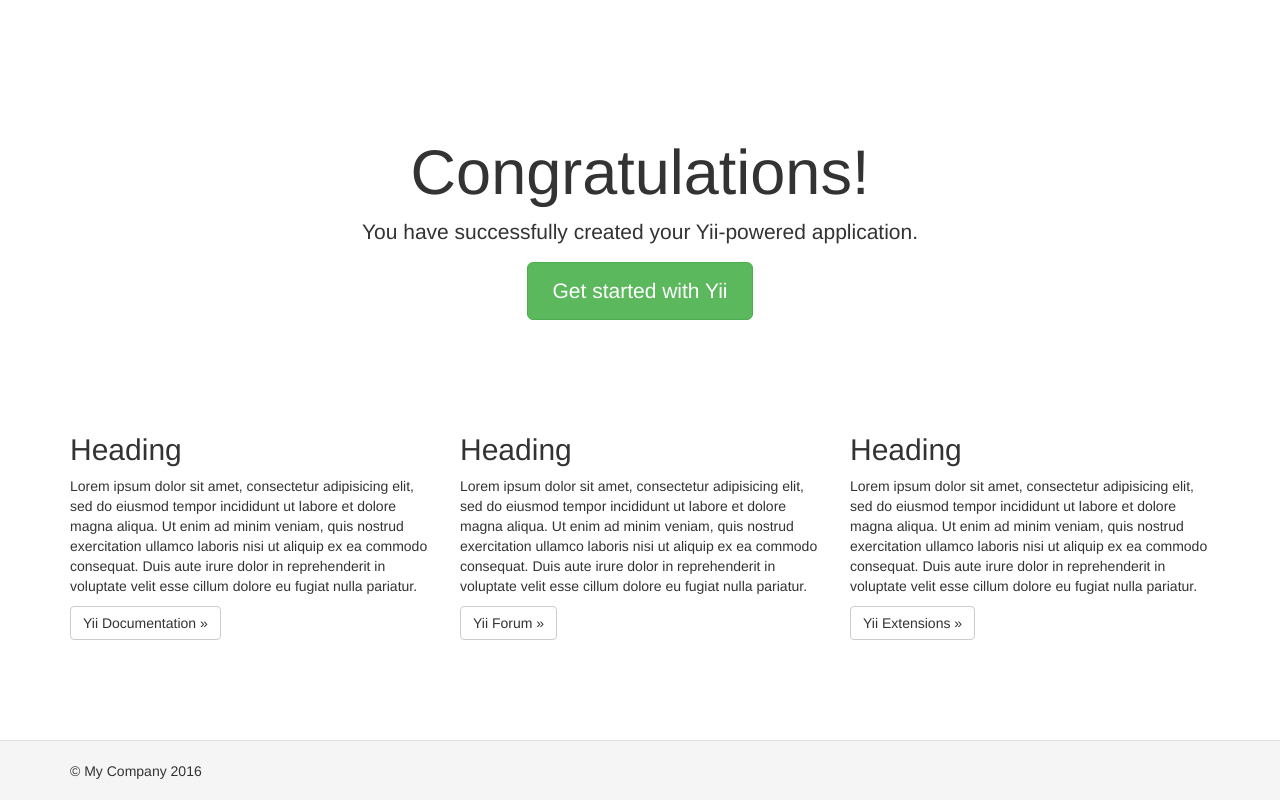
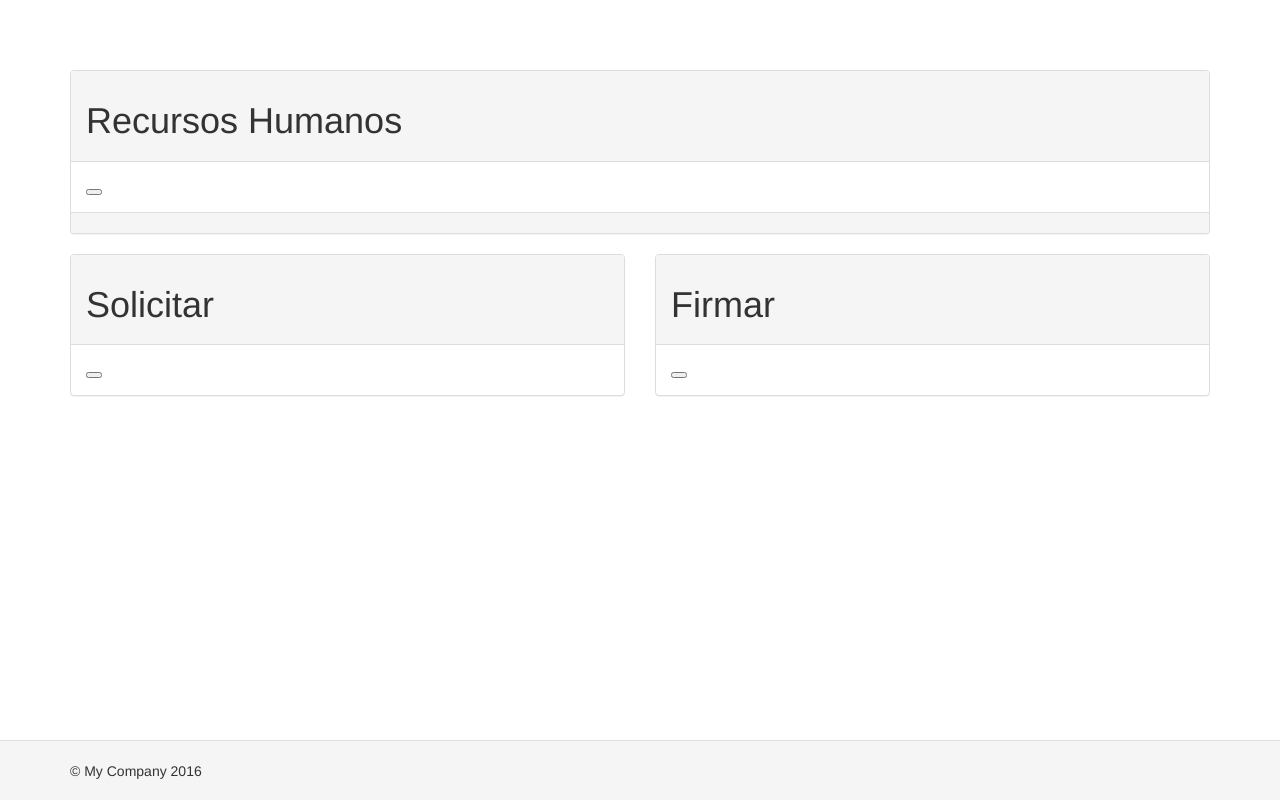
Before and after one commit to kevin2335/liquidacion, a Yii app: template views/site/index.php in a window 1280 px wide. Run offline with PHP 8.4 and a stand-in for Yii, Linux system fonts and the light colour scheme; the template is opened without the code that fills it, so the values that code supplies are empty; some libraries are stand-ins or nearby versions.

Commit message:
Crear los paneles

```diff
--- a/views/site/index.php
+++ b/views/site/index.php
@@ -4,50 +4,40 @@
 
 $this->title = 'My Yii Application';
 ?>
-<div class="site-index">
+<div class="row">
+  <div class="col-sm-12">
+    <div class="panel panel-default">
+      <div class="panel-heading">
+        <h1>Recursos Humanos</h1>
+      </div>
+      <div class="panel-body">
+        <button type="button" name="button"></button>
+      </div>
+      <div class="panel-footer">
 
-    <div class="jumbotron">
-        <h1>Congratulations!</h1>
-
-        <p class="lead">You have successfully created your Yii-powered application.</p>
-
-        <p><a class="btn btn-lg btn-success" href="http://www.yiiframework.com">Get started with Yii</a></p>
+      </div>
     </div>
-
-    <div class="body-content">
-
-        <div class="row">
-            <div class="col-lg-4">
-                <h2>Heading</h2>
-
-                <p>Lorem ipsum dolor sit amet, consectetur adipisicing elit, sed do eiusmod tempor incididunt ut labore et
-                    dolore magna aliqua. Ut enim ad minim veniam, quis nostrud exercitation ullamco laboris nisi ut aliquip
-                    ex ea commodo consequat. Duis aute irure dolor in reprehenderit in voluptate velit esse cillum dolore eu
-                    fugiat nulla pariatur.</p>
-
-                <p><a class="btn btn-default" href="http://www.yiiframework.com/doc/">Yii Documentation &raquo;</a></p>
-            </div>
-            <div class="col-lg-4">
-                <h2>Heading</h2>
-
-                <p>Lorem ipsum dolor sit amet, consectetur adipisicing elit, sed do eiusmod tempor incididunt ut labore et
-                    dolore magna aliqua. Ut enim ad minim veniam, quis nostrud exercitation ullamco laboris nisi ut aliquip
-                    ex ea commodo consequat. Duis aute irure dolor in reprehenderit in voluptate velit esse cillum dolore eu
-                    fugiat nulla pariatur.</p>
-
-                <p><a class="btn btn-default" href="http://www.yiiframework.com/forum/">Yii Forum &raquo;</a></p>
-            </div>
-            <div class="col-lg-4">
-                <h2>Heading</h2>
-
-                <p>Lorem ipsum dolor sit amet, consectetur adipisicing elit, sed do eiusmod tempor incididunt ut labore et
-                    dolore magna aliqua. Ut enim ad minim veniam, quis nostrud exercitation ullamco laboris nisi ut aliquip
-                    ex ea commodo consequat. Duis aute irure dolor in reprehenderit in voluptate velit esse cillum dolore eu
-                    fugiat nulla pariatur.</p>
-
-                <p><a class="btn btn-default" href="http://www.yiiframework.com/extensions/">Yii Extensions &raquo;</a></p>
-            </div>
-        </div>
-
+  </div>
+</div>
+<div class="row">
+  <div class="col-sm-6">
+    <div class="panel panel-default">
+      <div class="panel-heading">
+        <h1>Solicitar</h1>
+      </div>
+      <div class="panel-body">
+        <button type="button" name="button"></button>
+      </div>
     </div>
+  </div>
+  <div class="col-sm-6">
+    <div class="panel panel-default">
+      <div class="panel-heading">
+        <h1>Firmar</h1>
+      </div>
+      <div class="panel-body">
+        <button type="button" name="button"></button>
+      </div>
+    </div>
+  </div>
 </div>
```
